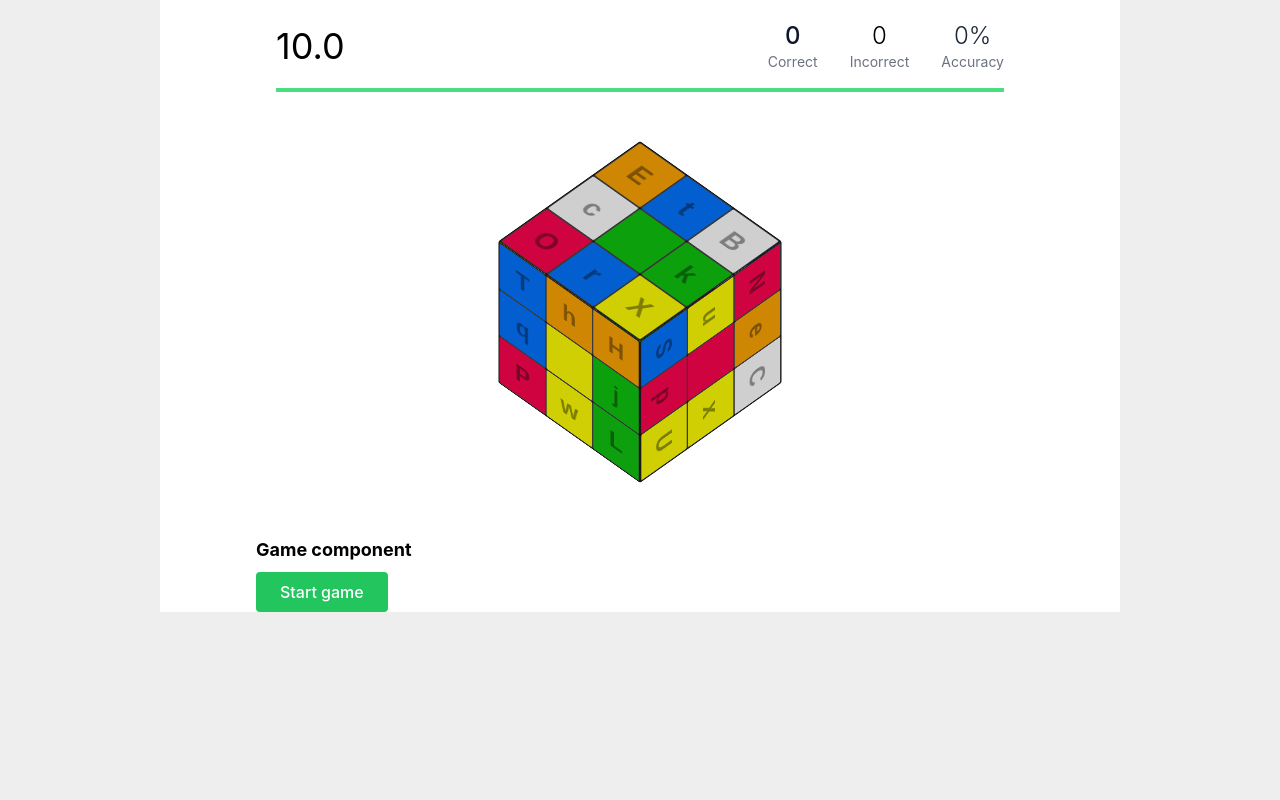
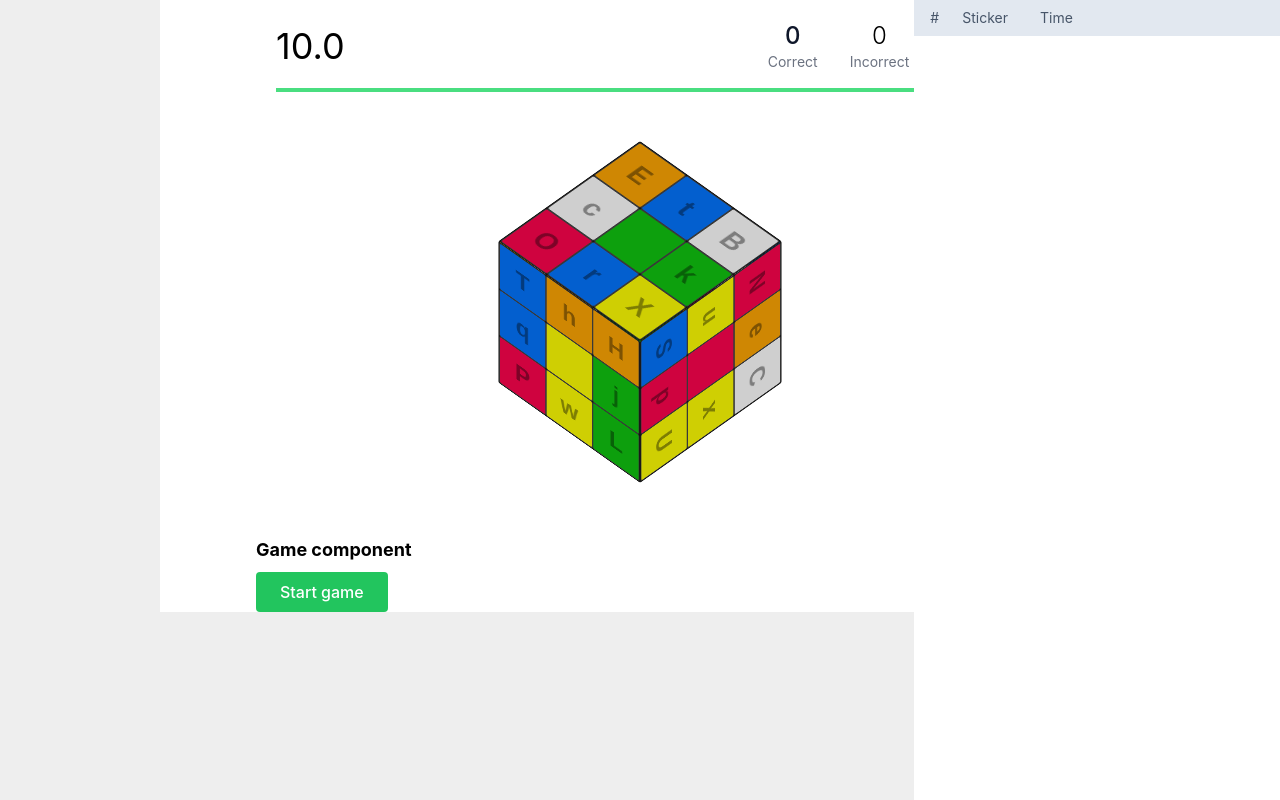
Before and after one commit to McHeisenburglar/rubiks-cube-3d-vite, a React (Vite) app: page /rubiks-cube-3d-vite/play-mode in a window 1280 px wide. Built offline with nearby package versions, Linux system fonts and the light colour scheme.

Commit message:
Hack-y version of CorrectGuessLog on right-side.

```diff
--- a/src/components/play-mode/Main.tsx
+++ b/src/components/play-mode/Main.tsx
@@ -63,6 +63,7 @@ const GameComponentDev: React.FC<{ game: ReturnType<typeof useGame> }> = ({
 import RotationContextWrapper from '../scene-refactor/RotationContextWrapper'
 import HighlightContextWrapper from '../scene-refactor/HighlightContextProvider'
 import { useSpotlightContext } from '../scene-refactor/useSpotlight'
+import { CorrectGuessLog, GuessLogEntry } from '../timer/TimerMain'
 
 const SeparateTimerComponent = () => {
 	const gameTimer = useCountdown({
@@ -115,6 +116,9 @@ const PlayModeComponent2: React.FC = () => {
 		onStickerChange: (sticker) => {
 			setSpotlight(sticker)
 		},
+		onCorrectGuess: (sticker) => {
+			logCorrectGuess(sticker)
+		},
 		onGameStop: () => {
 			clearSpotlight()
 		},
@@ -126,8 +130,9 @@ const PlayModeComponent2: React.FC = () => {
 			if (sticker) setSpotlight(sticker)
 			return
 		}
-		if (gameTimer.isRunning && !gameTimer.isPaused && game.inProgress)
+		if (gameTimer.isRunning && !gameTimer.isPaused && game.inProgress) {
 			game.checkGuess(e)
+		}
 	})
 
 	const gameOptions = {
@@ -151,6 +156,16 @@ const PlayModeComponent2: React.FC = () => {
 		},
 	})
 
+	const logCorrectGuess = (sticker: ISticker) => {
+		const ms = gameTimer.newMarker()
+		const logEntry: GuessLogEntry = {
+			no: game.guessLog.length + 1,
+			sticker: sticker.name,
+			time: ms,
+		}
+		game.addGuessLogEntry(logEntry)
+	}
+
 	const handleStickerClick = (sticker: ISticker) => {
 		if (!game.inProgress) setSpotlight(sticker)
 	}
@@ -172,6 +187,7 @@ const PlayModeComponent2: React.FC = () => {
 				onClickPause={gameTimer.togglePause}
 				onClickStop={gameTimer.stop}
 			/>
+			{game && <CorrectGuessLog log={game.guessLog} />}
 		</div>
 	)
 }
--- a/src/components/play-mode/useGame.ts
+++ b/src/components/play-mode/useGame.ts
@@ -1,5 +1,6 @@
 import { useEffect, useState } from 'react'
 import { CubeWithPos } from '../../ts/CubeClass3'
+import { GuessLogEntry } from '../timer/TimerMain'
 
 interface useGameOptions {
 	cube: CubeWithPos
@@ -17,6 +18,8 @@ export const useGame = (options: useGameOptions) => {
 	const [correct, setCorrect] = useState(0)
 	const [incorrect, setIncorrect] = useState(0)
 
+	const [guessLog, setGuessLog] = useState<GuessLogEntry[]>([])
+
 	const [currentSticker, setCurrentSticker] = useState<ISticker | null>(null)
 
 	const nextRandomSticker = () => {
@@ -31,6 +34,7 @@ export const useGame = (options: useGameOptions) => {
 		setCurrentSticker(null)
 		setCorrect(0)
 		setIncorrect(0)
+		setGuessLog([])
 	}
 
 	useEffect(() => {
@@ -45,7 +49,7 @@ export const useGame = (options: useGameOptions) => {
 			options.onCorrectGuess?.(currentSticker)
 			onCorrectGuess()
 		} else {
-			options.onCorrectGuess?.(currentSticker)
+			options.onIncorrectGuess?.(currentSticker)
 			onIncorrectGuess()
 		}
 	}
@@ -77,6 +81,10 @@ export const useGame = (options: useGameOptions) => {
 		nextRandomSticker()
 	}
 
+	const addGuessLogEntry = (entry: GuessLogEntry) => {
+		setGuessLog((prev) => [...prev, entry])
+	}
+
 	return {
 		inProgress,
 		start,
@@ -87,6 +95,8 @@ export const useGame = (options: useGameOptions) => {
 		correct,
 		incorrect,
 		skip,
+		guessLog,
+		addGuessLogEntry,
 	}
 }
 
--- a/src/components/timer/TimerMain.tsx
+++ b/src/components/timer/TimerMain.tsx
@@ -4,32 +4,34 @@ import useCountdown from './useCountdown'
 import useKeypress from '../new/useKeypress'
 import Scoreboard from './Scoreboard'
 
-interface GuessLogEntry {
+export interface GuessLogEntry {
 	no: number
 	sticker: string
 	time: number
 }
 
-function SmallTag({ children }: { children: React.ReactNode }) {
+const FastestTag = () => {
 	return (
 		<span
 			className={`inline-block ml-2 px-2 py-1 text-xs rounded text-green-800 bg-green-200`}
 		>
-			{children}
+			Fastest
 		</span>
 	)
 }
 
-function CorrectGuessLog({ log }: { log: GuessLogEntry[] }) {
-	// const log: GuessLogEntry[] = [
-	// 	{ sticker: 'U', time: 421 },
-	// 	{ sticker: 'F', time: 312 },
-	// 	{ sticker: 'J', time: 238 },
-	// 	{ sticker: 'K', time: 578 },
-	// 	{ sticker: 'L', time: 109 },
-	// ]
+const SlowestTag = () => {
+	return (
+		<span
+			className={`inline-block ml-2 px-2 py-1 text-xs rounded text-red-700 bg-red-200`}
+		>
+			Fastest
+		</span>
+	)
+}
 
-	const [sortKey, setSortKey] = useState<'time' | 'index'>('time')
+export function CorrectGuessLog({ log }: { log: GuessLogEntry[] }) {
+	const [sortKey, setSortKey] = useState<'time' | 'index'>('no')
 	const [sortDirection, setSortDirection] = useState<'asc' | 'desc'>('asc')
 
 	const sortMethod = (a: GuessLogEntry, b: GuessLogEntry) => {
@@ -68,10 +70,13 @@ function CorrectGuessLog({ log }: { log: GuessLogEntry[] }) {
 		}
 	}
 
+	const fastest = log.length > 3 ? log.sort((a, b) => a.time - b.time)[0].no : 0
+	const slowest = log.length > 3 ? log.sort((a, b) => b.time - a.time)[0].no : 0
+
 	return (
-		<table className="table-fixed text-left max-h-[24rem] overflow-scroll">
+		<table className="right-0 top-0 h-screen bg-white absolute table-fixed table-row-group text-left overflow-scroll">
 			<thead>
-				<tr className="bg-slate-200 text-sm font text-slate-600">
+				<tr className=" h-8 bg-slate-200 text-sm font text-slate-600">
 					<th
 						className={`w-[2rem] py-2 pl-4 ${
 							sortKey === 'index' ? 'font-bold' : 'font-normal'
@@ -82,7 +87,7 @@ function CorrectGuessLog({ log }: { log: GuessLogEntry[] }) {
 					</th>
 					<th className="min-w-min w-16 py-2 px-4 font-normal">Sticker</th>
 					<th
-						className={`min-w-min py-2 px-4 ${
+						className={`min-w-min py-2 px-4 w-64 ${
 							sortKey === 'time' ? 'font-bold' : 'font-normal'
 						}`}
 						onClick={() => handleClick('time')}
@@ -93,11 +98,13 @@ function CorrectGuessLog({ log }: { log: GuessLogEntry[] }) {
 			</thead>
 			<tbody>
 				{log.sort(sortMethod).map((entry, index) => (
-					<tr key={index} className="py-4 border-b-2">
+					<tr key={index} className="h-4 py-4 border-b-2">
 						<td className="py-2 pl-4 text-sm text-slate-400">{entry.no}</td>
 						<td className="py-2 px-4">{entry.sticker}</td>
 						<td className="py-2 px-4">
-							{entry.time}ms <SmallTag>Fastest</SmallTag>
+							{entry.time}ms
+							{entry.no === fastest ? <FastestTag /> : ''}
+							{entry.no === slowest ? <SlowestTag /> : ''}
 						</td>
 					</tr>
 				))}
```
